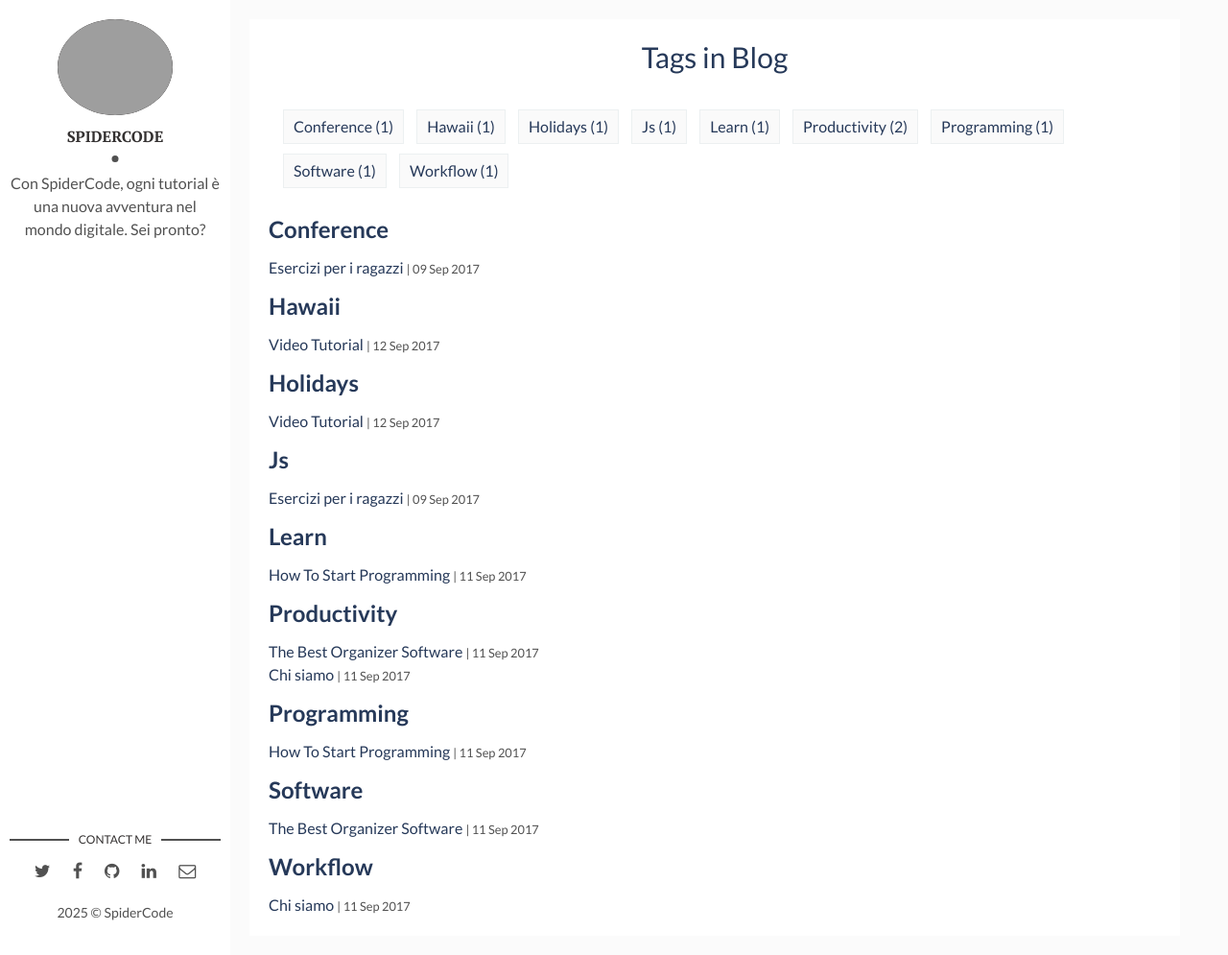
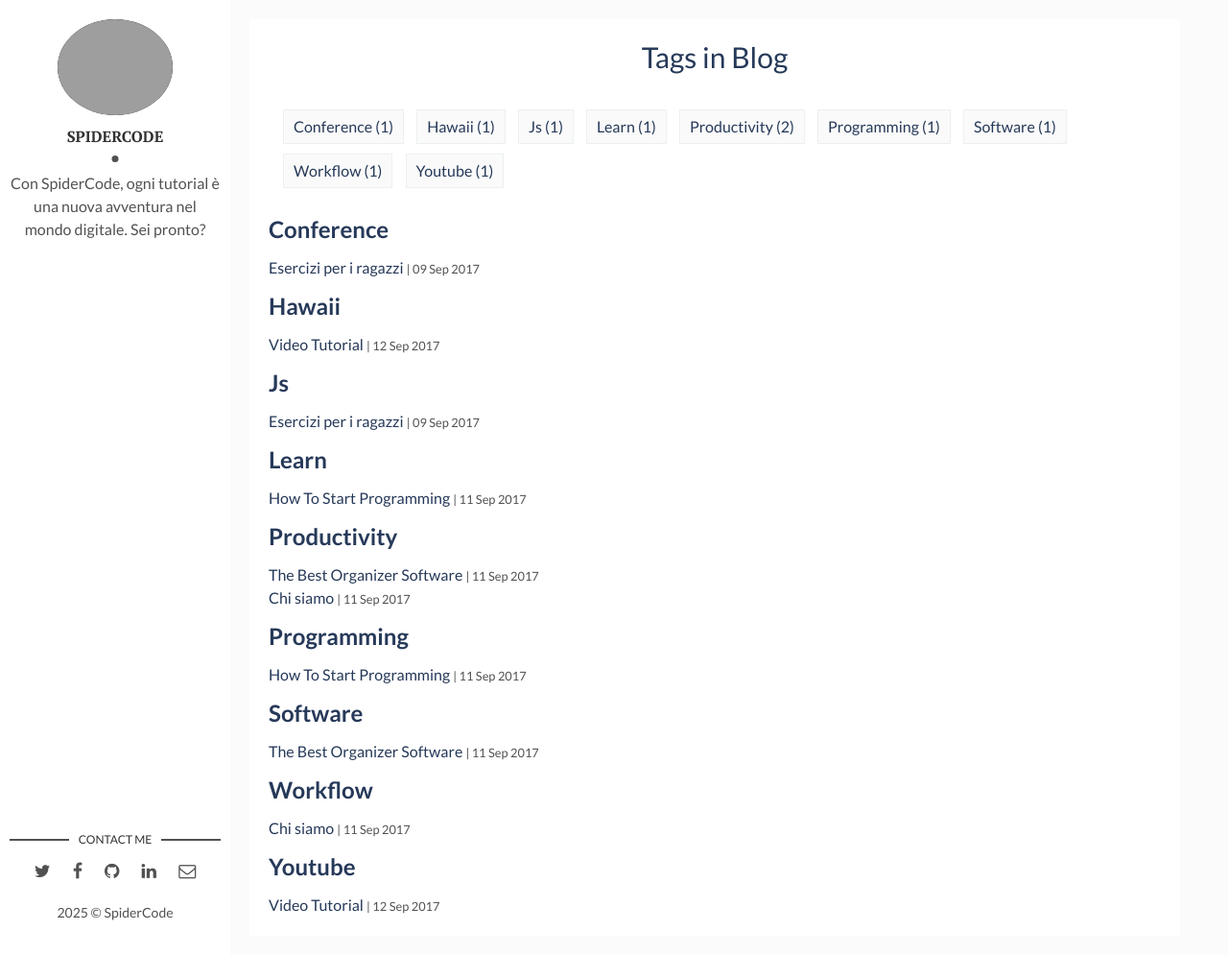
Before and after one commit to spidercodeit/spidercodeit.github.io, a Jekyll site: the page built from tags.html, in a window 1280 px wide and 995 px high, cut to the strip 0-995 px from the top of the window. Shown: the whole strip at 96% size. Built offline with Jekyll 4.4.1, drawn with Linux system fonts in a browser that asks for light colours; grey boxes are pictures that could not be loaded.

Commit message:
immagini video

```diff
--- a/_posts/2017-04-06-how-i-rest-from-work.markdown
+++ b/_posts/2017-04-06-how-i-rest-from-work.markdown
@@ -3,9 +3,9 @@ layout: post
 title: Video Tutorial
 date: 2017-09-12 13:32:20 +0300
 description: You’ll find this post in your `_posts` directory. Go ahead and edit it and re-build the site to see your changes. # Add post description (optional)
-img: i-rest.jpg # Add image post (optional)
+img: youtube.png # Add image post (optional)
 fig-caption: # Add figcaption (optional)
-tags: [Holidays, Hawaii]
+tags: [Youtube, Hawaii]
 ---
 Fam locavore snackwave bushwick +1 sartorial. Selfies portland knausgaard synth. Pop-up art party marfa deep v pitchfork subway tile 3 wolf moon. Ennui pinterest tumblr yr, adaptogen succulents copper mug twee. Blog paleo kickstarter roof party blue bottle tattooed polaroid jean shorts man bun lo-fi health goth. Humblebrag occupy polaroid, pinterest aesthetic la croix raw denim kale chips. 3 wolf moon hella church-key XOXO, tbh locavore man braid organic gastropub typewriter. Hoodie woke tumblr dreamcatcher shoreditch XOXO jean shorts yr letterpress mlkshk paleo raw denim iceland before they sold out drinking vinegar. Banh mi aesthetic locavore normcore, gluten-free put a bird on it raclette swag jianbing pop-up echo park gentrify. Stumptown brooklyn godard tumeric ethical. Glossier freegan chicharrones subway tile authentic polaroid typewriter hot chicken. Thundercats small batch heirloom meggings.
 
```
Also changed, not shown: assets/img/youtube.jpg (added).
